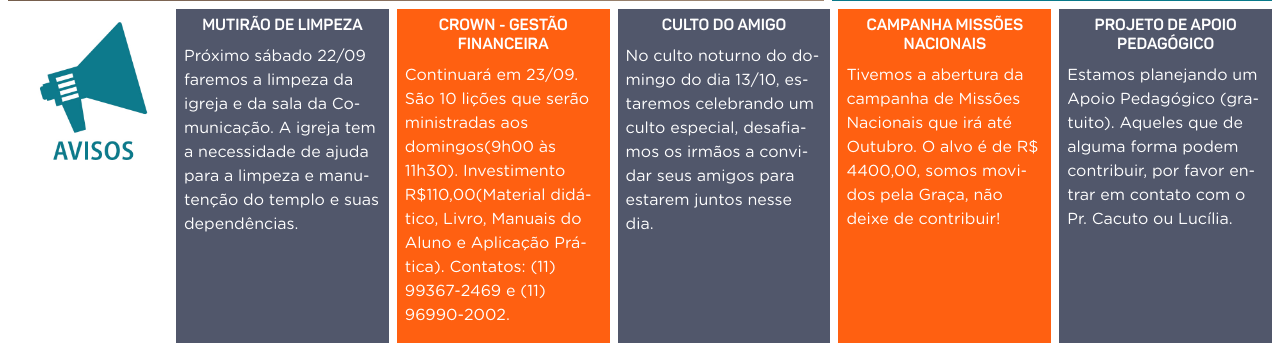
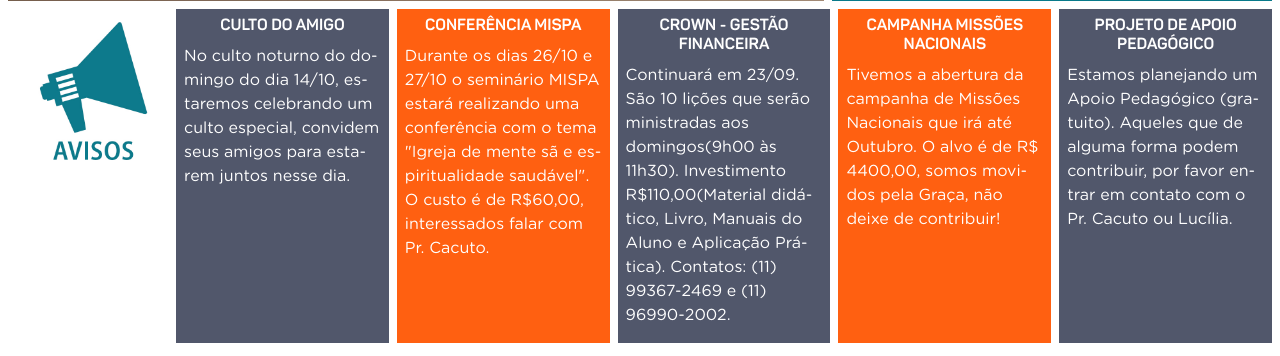
Before and after one commit to GustavoDiogo/siteibrn2, a PHP site: page / in a window 1280 px wide. Shown: the part 454-810 px from the top of the page. Run offline with PHP 8.4, Linux system fonts and the light colour scheme; some libraries are stand-ins or nearby versions.

Commit message:
atualiza

```diff
--- a/index.php
+++ b/index.php
@@ -51,7 +51,7 @@
     <div id="devocional-descricao">
       <h5 align="middle">DEVOCIONAL DA SEMANA</h5>
         <div id="devocionalvideo">
-            <iframe width="560" height="349" src="https://www.youtube.com/embed/ymqU5K0qpZo" frameborder="0" allow="autoplay; encrypted-media" allowfullscreen></iframe>
+            <iframe width="560" height="349" src="https://www.youtube.com/embed/_jD3ji2bmtI" frameborder="0" allow="autoplay; encrypted-media" allowfullscreen></iframe>
         </div>
         <a href="https://www.youtube.com/channel/UCvNtPmmcjh_2N4hZYZruawA" style="color: white"><p>Mais devocionais em nosso Youtube: <i class="fab fa-youtube"></i></p></a>
     </div>
@@ -65,27 +65,28 @@
 
   <div class="aviso">
     <div class="aviso-texto">
-      <h6 align="middle">MUTIRÃO DE LIMPEZA</h6>
+      <h6 align="middle">CULTO DO AMIGO</h6>
       <p>
-        Próximo sábado 22/09 faremos a limpeza da igreja e da sala da Comunicação. A igreja tem a necessidade de ajuda para a limpeza e manutenção do templo e suas dependências.
+        No culto noturno do domingo do dia 14/10, estaremos celebrando um culto especial, convidem seus amigos para estarem juntos nesse dia.
       </p>
     </div>
   </div>
 
   <div class="aviso" style="background-color: #ff6011">
     <div class="aviso-texto">
-      <h6 align="middle">CROWN - GESTÃO FINANCEIRA</h6>
+      <h6 align="middle">CONFERÊNCIA MISPA</h6>
       <p>
-        Continuará em 23/09. São 10 lições que serão ministradas aos domingos(9h00 às 11h30). Investimento R$110,00(Material didático, Livro, Manuais do Aluno e Aplicação Prática). Contatos: (11) 99367-2469 e (11) 96990-2002.
+        Durante os dias 26/10 e 27/10 o seminário MISPA estará realizando uma conferência com o tema "Igreja de mente sã e espiritualidade saudável". O custo é de R$60,00, interessados falar com Pr. Cacuto.
       </p>
     </div>
   </div>
 
+
   <div class="aviso">
     <div class="aviso-texto">
-      <h6 align="middle">CULTO DO AMIGO</h6>
+      <h6 align="middle">CROWN - GESTÃO FINANCEIRA</h6>
       <p>
-        No culto noturno do domingo do dia 13/10, estaremos celebrando um culto especial, desafiamos os irmãos a convidar seus amigos para estarem juntos nesse dia.
+        Continuará em 23/09. São 10 lições que serão ministradas aos domingos(9h00 às 11h30). Investimento R$110,00(Material didático, Livro, Manuais do Aluno e Aplicação Prática). Contatos: (11) 99367-2469 e (11) 96990-2002.
       </p>
     </div>
   </div>
```
